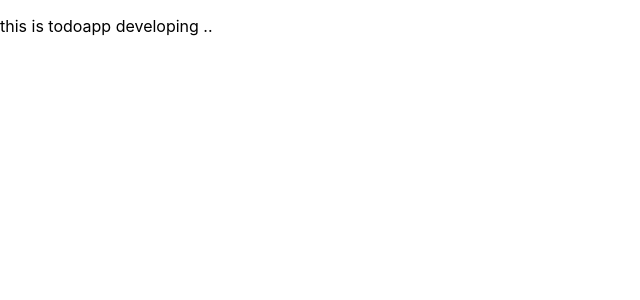
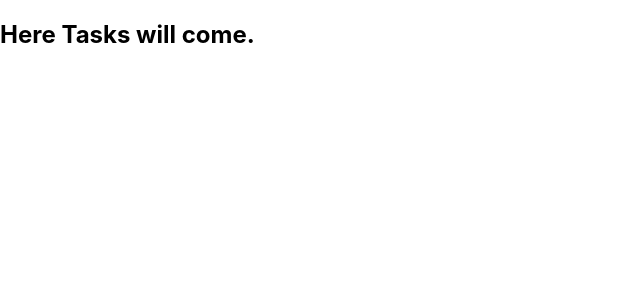
Before and after one commit to chinnakumbha/userreactapprepo, a React (Create React App) app: page / in a window 1280 px wide. Shown: the top 300 px of the page, without its empty margins (0-640 px from the left). Built offline with nearby package versions, Linux system fonts and the light colour scheme.

Commit message:
Task pilot code

```diff
--- a/src/App.js
+++ b/src/App.js
@@ -1,9 +1,19 @@
 import logo from './logo.svg';
 import './App.css';
+import Tasks from './tasks/Tasks'
 
+// we can give any name but let's give it as "Tasks"
+
+//sometimes automatically IDE will suggest
+// Tasks.js is under tasks folder
+// it will start with import keyword
+
+// import we need to take the folder path into consideration
 function App() {
   return (
-  <p>this is todoapp developing ..</p>
+    <Tasks/>
+  // now we're using this Tasks variable as a html tag,
+  // we can say it is our custom html tag we created
   );
 }
 
--- a/src/tasks/Tasks.js
+++ b/src/tasks/Tasks.js
@@ -0,0 +1,14 @@
+// i will write code here
+// this will be a base syntax, no need to worry about syntax as of now
+
+// const is keyword for declaring variable
+
+// Tasks is variable name which is storing this html code (h2 tag...)
+// Tasks we can give any name, not nessesary to give exact name as file name, but mostly we give same as file name and Capitale first letter
+
+// so we have to export at the end so other files can use it inside their code
+const Tasks = () => {
+    return <h2>Here Tasks will come.</h2>
+}
+
+export default Tasks
```
